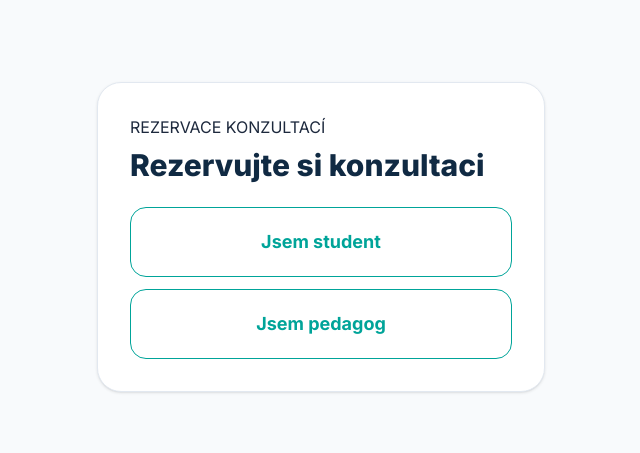
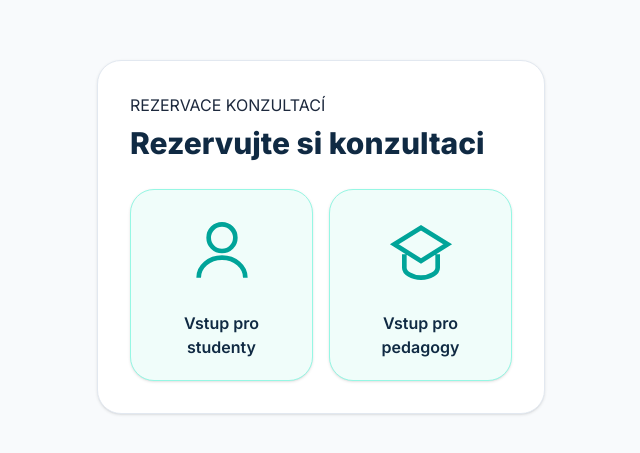
Before and after one commit to ksublo/consultation_reservation_system, a React (Vite) app in the folder frontend/: page / in a window 1280 px wide. Shown: the part 163-616 px from the top of the page, without its empty margins (319-959 px from the left). Built offline with nearby package versions, Linux system fonts and the light colour scheme.

Commit message:
fix: add some ui fixes

```diff
--- a/frontend/index.html
+++ b/frontend/index.html
@@ -3,7 +3,7 @@
   <head>
     <meta charset="UTF-8" />
     <meta name="viewport" content="width=device-width, initial-scale=1.0" />
-    <title>Consultation Reservation</title>
+    <link rel="icon" type="image/png" href="/favicon.png" />    <title>Consultation Reservation</title>
   </head>
   <body>
     <div id="root"></div>
--- a/frontend/src/App.tsx
+++ b/frontend/src/App.tsx
@@ -23,7 +23,7 @@ export default function App() {
   useEffect(() => { if (!toast) return; const timeout = window.setTimeout(() => setToast(null), 5000); return () => window.clearTimeout(timeout) }, [toast])
   function signIn(newSession: Session) { sessionStorage.setItem('session', JSON.stringify(newSession)); setSession(newSession) }
   async function logout() { if (session) await api.logout(session.token).catch(() => undefined); sessionStorage.removeItem('session'); setSession(null); setLoginRole(null) }
-  if (!session && !loginRole) return <main className="login-page"><section className="login-card"><p>REZERVACE KONZULTACÍ</p><h1>Rezervujte si konzultaci</h1><div className="role-buttons"><button type="button" onClick={() => setLoginRole('STUDENT')}>Jsem student</button><button type="button" onClick={() => setLoginRole('TEACHER')}>Jsem pedagog</button></div></section></main>
+  if (!session && !loginRole) return <main className="login-page"><section className="login-card"><p>REZERVACE KONZULTACÍ</p><h1>Rezervujte si konzultaci</h1><div className="role-buttons"><button type="button" onClick={() => setLoginRole('STUDENT')}><svg viewBox="0 0 24 24" aria-hidden="true"><path d="M12 12a4 4 0 1 0 0-8 4 4 0 0 0 0 8Zm-7 8c0-3.3 3.1-6 7-6s7 2.7 7 6"/></svg><span>Vstup pro studenty</span></button><button type="button" onClick={() => setLoginRole('TEACHER')}><svg viewBox="0 0 24 24" aria-hidden="true"><path d="m4 10 8-5 8 5-8 5-8-5Zm3 3v4c0 1.5 2.2 3 5 3s5-1.5 5-3v-4"/></svg><span>Vstup pro pedagogy</span></button></div></section></main>
   if (!session && loginRole) return <Login role={loginRole} onBack={() => setLoginRole(null)} onLogin={signIn} />
   if (!session) return null
   const navigation = <Navigation activeRole={session.activeRole} userLogin={session.login} onLogout={() => void logout()} onRefresh={session.activeRole === 'STUDENT' ? () => setRefreshSignal((current) => current + 1) : undefined} teacherView={teacherView} onTeacherViewChange={setTeacherView} />
--- a/frontend/src/index.css
+++ b/frontend/src/index.css
@@ -67,3 +67,7 @@ main.login-page { position: fixed !important; inset: 0 !important; width: 100vw
 .request-row .status { @apply inline-flex w-fit items-center rounded-full px-3 py-1 text-xs font-semibold normal-case; }
 .request-row .status.pending { @apply bg-amber-100 text-amber-800; }.request-row .status.confirmed { @apply bg-emerald-100 text-emerald-800; }.request-row .status.cancelled { @apply bg-slate-200 text-slate-600; }
 .request-row .status { @apply inline-flex h-7 w-fit justify-self-start items-center justify-center whitespace-nowrap rounded-md px-2.5 py-0 text-center text-xs font-medium leading-none; }
+.role-buttons { @apply mt-7 grid grid-cols-2 gap-4; }
+.role-buttons button { @apply flex min-h-48 flex-col items-center justify-center gap-5 rounded-3xl border border-teal-200 bg-teal-50 p-5 text-center text-base font-semibold text-ink shadow-sm transition hover:-translate-y-0.5 hover:border-vsb hover:bg-teal-100; }
+.role-buttons button svg { @apply h-20 w-20 fill-none stroke-vsb stroke-[1.4]; }.role-buttons button span { @apply max-w-32; }
+.login-card > img { @apply mx-auto block; }
```
Also changed, not shown: frontend/public/favicon.png (added), frontend/src/assets/vsb-logo.png.
